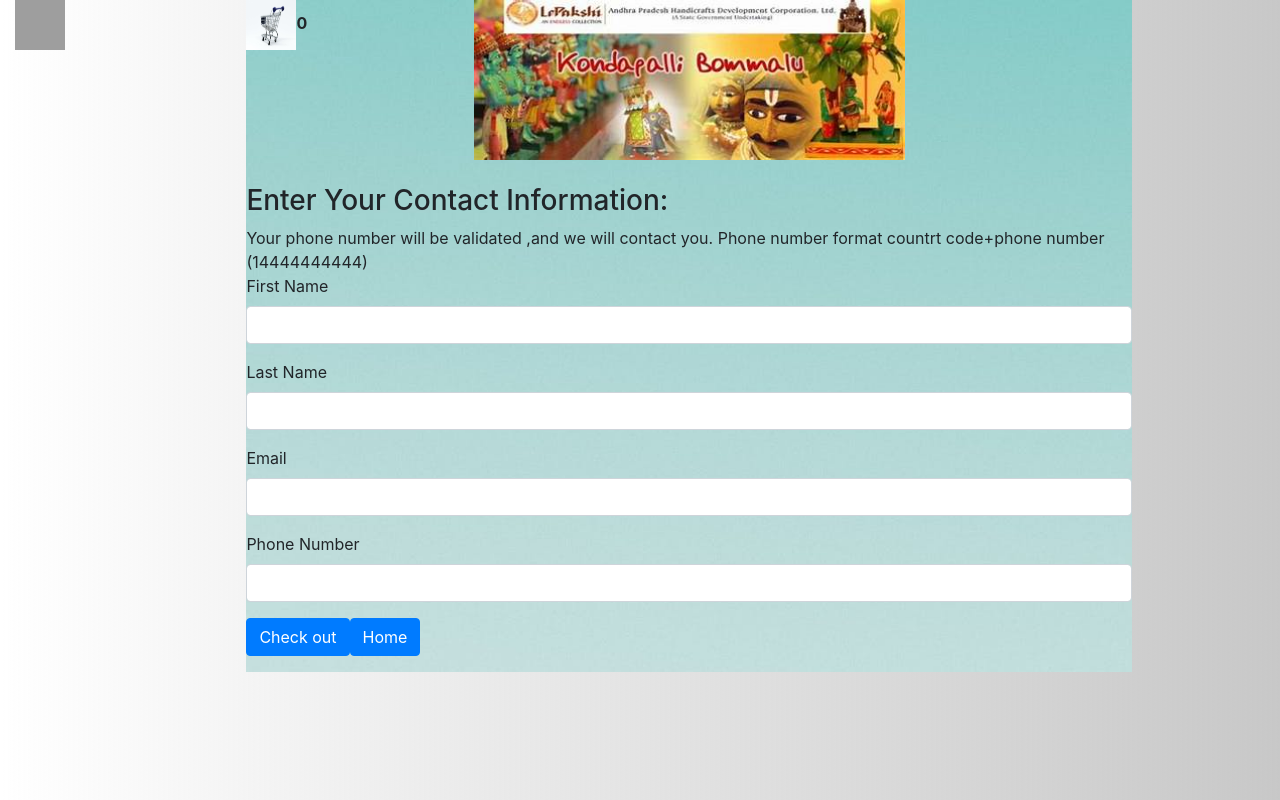
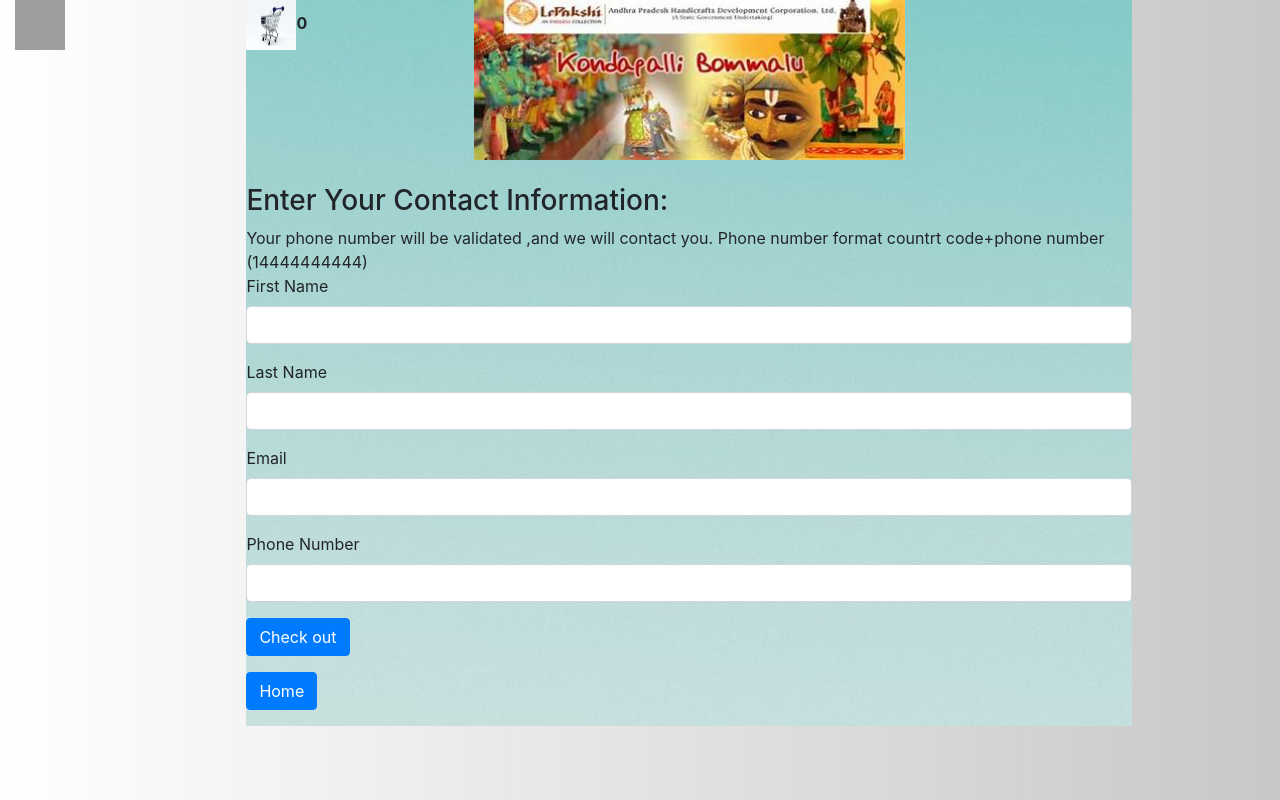
Before and after one commit to dev-Rayavaram/artStoreDev, a React (Create React App) app: page /#/customer in a window 1280 px wide. Built offline with nearby package versions, Linux system fonts and the light colour scheme; no server answers; grey boxes are pictures that could not be loaded; a web font is replaced by a local one.

Commit message:
deleted href links as they were not being displayed on github page

```diff
--- a/src/components/Customer.js
+++ b/src/components/Customer.js
@@ -91,7 +91,7 @@
             <div className='App'>
                 <div className='product'>
                 <Header/>
-                <br/>
+                <br></br>
                 <h3 className="title">Enter Your Contact Information:</h3>
                 <span> Your phone number will be validated ,and we will contact you.
                      Phone number format countrt code+phone number (14444444444)
@@ -152,7 +152,9 @@
 
                 <Form.Group>
                 <Button variant="primary" type="button" className="btn btn-primary" onClick={this.handleSubmit}>Check out</Button>
-                <Button tag={Link} to="/Home">Home</Button>
+                </Form.Group>
+                <Form.Group>
+                    <Button tag={Link} to="/Home">Home</Button>
                 </Form.Group>
                 </Form>
 
--- a/src/components/User.js
+++ b/src/components/User.js
@@ -125,7 +125,6 @@
                 <Button variant="primary" type="button" className="btn btn-danger" onClick={this.handleDelete}>Delete</Button>
                 </Form.Group>
                 </Form>
-                    <a href="./Home" style={{fontSize:'20px'}}>HOME</a>
                 </div>
             </div>
 
```
